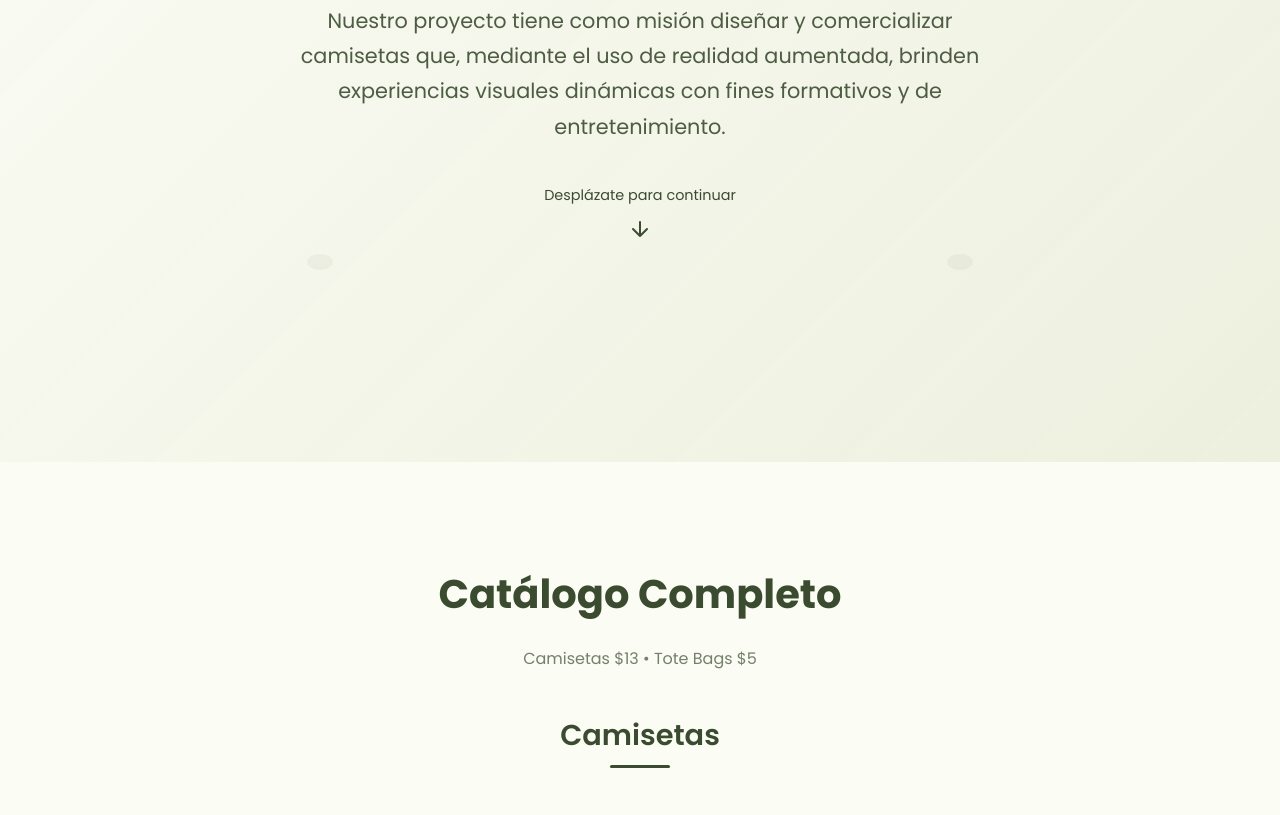
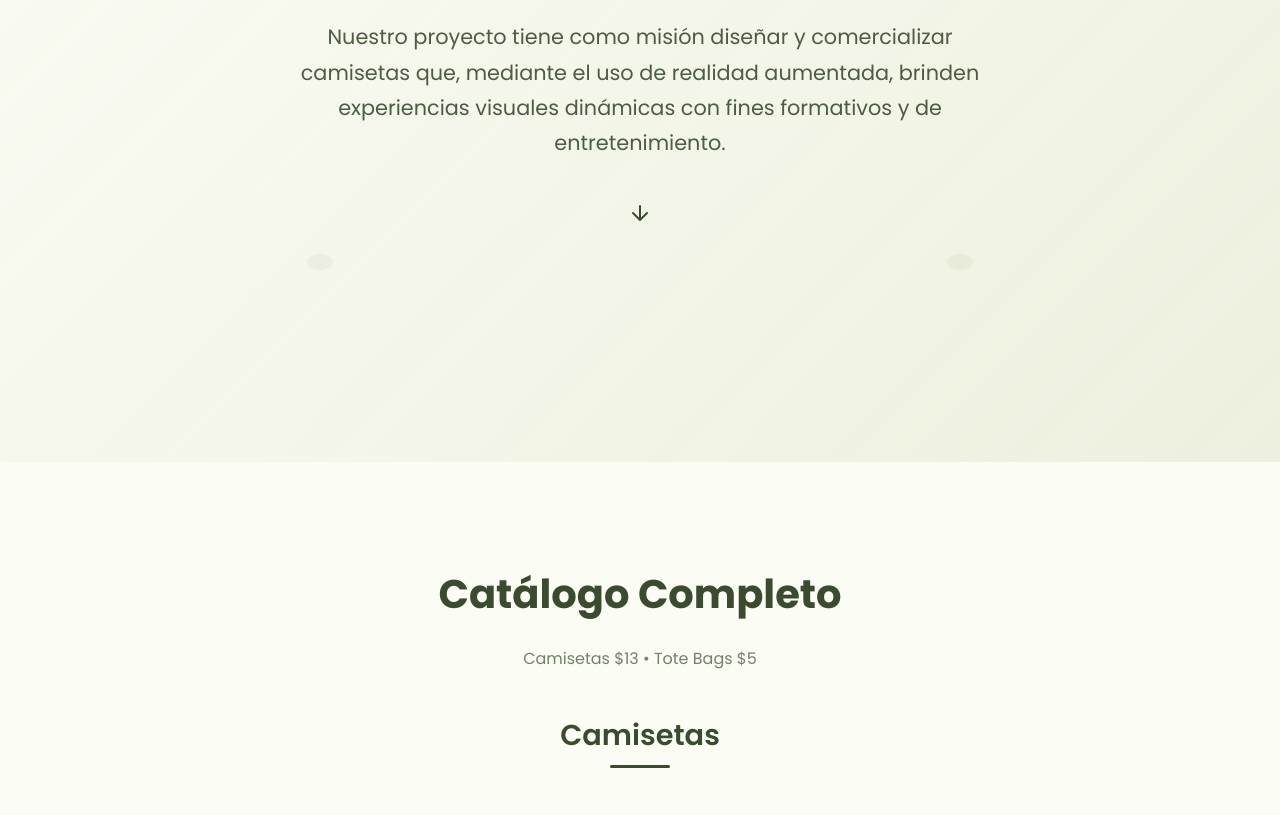
Before and after one commit to JosueG93/Pacha-Tee, a plain HTML site: page index.html in a window 1280 px wide. Shown: the part 2451-3266 px from the top of the page. Drawn offline with Linux system fonts and the light colour scheme; files whose address does not match are found by name.

Commit message:
Update index.html

```diff
--- a/index.html
+++ b/index.html
@@ -167,7 +167,6 @@
               <p>Nuestro proyecto tiene como misión diseñar y comercializar camisetas que, mediante el uso de realidad aumentada, brinden experiencias visuales dinámicas con fines formativos y de entretenimiento.</p>
             </div>
             <div class="page-indicator">
-              <span>Desplázate para continuar</span>
               <svg width="24" height="24" viewBox="0 0 24 24" fill="none" xmlns="http://www.w3.org/2000/svg">
                 <path d="M12 5V19M12 19L19 12M12 19L5 12" stroke="currentColor" stroke-width="2" stroke-linecap="round" stroke-linejoin="round"/>
               </svg>
@@ -186,7 +185,6 @@
               <p>El proyecto busca posicionarse como una propuesta innovadora en el mercado textil, integrando ilustración y realidad aumentada para ofrecer prendas interactivas con enfoque educativo y comercial.</p>
             </div>
             <div class="page-indicator">
-              <span>Desplázate para continuar</span>
               <svg width="24" height="24" viewBox="0 0 24 24" fill="none" xmlns="http://www.w3.org/2000/svg">
                 <path d="M12 5V19M12 19L19 12M12 19L5 12" stroke="currentColor" stroke-width="2" stroke-linecap="round" stroke-linejoin="round"/>
               </svg>
```
